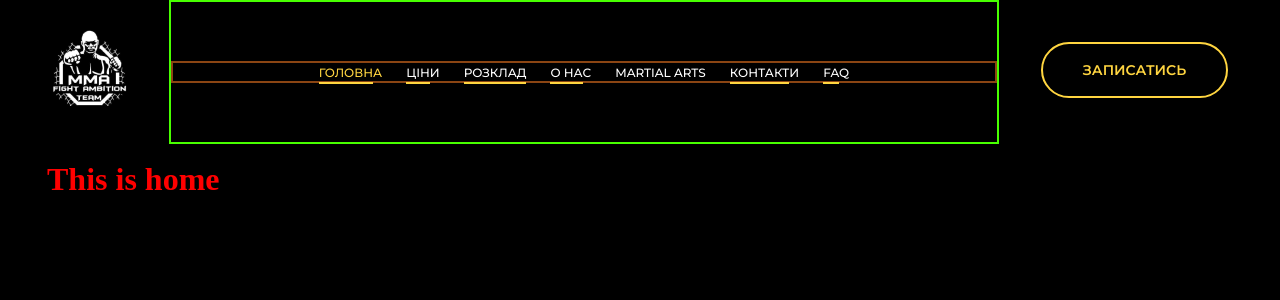
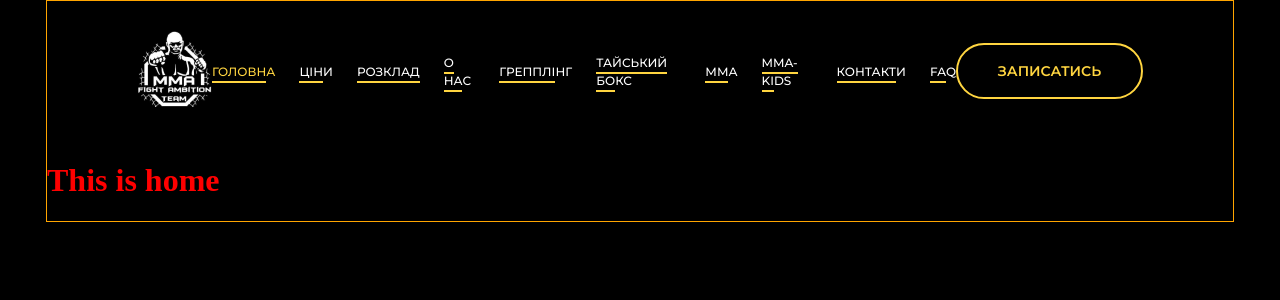
Before and after one commit to GrachPrado/MMA, a React (Create React App) app: page / in a window 1280 px wide. Shown: the top 300 px of the page. Built offline with nearby package versions, Linux system fonts and the light colour scheme.

Commit message:
css handled

```diff
--- a/public/index.html
+++ b/public/index.html
@@ -3,7 +3,6 @@
   <head>
     <meta charset="utf-8" />
     <meta name="viewport" content="width=device-width, initial-scale=1" />
-    <meta name="theme-color" content="#000000" />
     <meta
       name="description"
       content="Web site created using create-react-app"
--- a/src/App.tsx
+++ b/src/App.tsx
@@ -1,6 +1,5 @@
 import React from 'react';
 import { BrowserRouter as Router } from "react-router-dom";
-
 import "./app.scss";
 import Header from './components/header/Header';
 import HeaderRoutes from './components/header/HeaderRouter';
--- a/src/app.scss
+++ b/src/app.scss
@@ -2,7 +2,7 @@ body{
     background-color: #000000;
     margin: 0;
     max-width: 74.125rem;
-    border: 0px solid orange;
+    border: 1px solid orange;
     margin: auto;
 
 }
--- a/src/components/header/header.scss
+++ b/src/components/header/header.scss
@@ -7,4 +7,13 @@ header{
     margin: 0 5px;
     // border: 2px solid green;
     z-index: 99;
+    @media only screen and (min-width:768px) {
+        margin: 0 20px ;
+    }
+    @media only screen and (min-width:1024px) {
+        margin: 0 90px ;
+    }
+    @media only screen and (min-width:1440px) {
+        margin: 0 ;
+    }
 }
--- a/src/components/header/renderItems/renderNavigation/renderNavigation/RenderNavigation.tsx
+++ b/src/components/header/renderItems/renderNavigation/renderNavigation/RenderNavigation.tsx
@@ -1,4 +1,4 @@
-import React, { FC, useRef } from 'react';
+import React, { FC, useRef} from 'react';
 import './renderNavigation.scss';
 import { NavItem, Props } from './type';
 import useCurrentLocation from './useCurrentLocation/useCurrentLocation';
@@ -28,9 +28,11 @@ const RenderNavigation: FC<Props> = ({ isOpen, setIsOpen }) => {
   useSwipeToClose(navRef, () => setIsOpen(false)); // Use the swipe-to-close hook
 
   const screenWidth = useScreenWidth();
-  const isSmallScreen = screenWidth <= 1536; // redo to 1024, this is for convenience
+  const isSmallScreen = screenWidth <= 1024; // redo to 1024, this is for convenience
 
   const { isDropDownOpened, toggleDropdown } = ToggleDropdown(); // Use the ToggleDropdown component
+  // Function to check if any dropdown item is active
+  const isDropdownItemActive = navItems.slice(4, 8).some(item => currentPath === item.to);
 
   const renderNavItems = (items: NavItem[]) => (
     items.map((item) => (
@@ -51,14 +53,14 @@ const RenderNavigation: FC<Props> = ({ isOpen, setIsOpen }) => {
       <ul>
         {isSmallScreen ? (
           <>
-            {renderNavItems(navItems.slice(0, 4))}
+            {screenWidth === 768 ? renderNavItems(navItems.slice(0,2)) : renderNavItems(navItems.slice(0, 4))}
             <li className="dropdown">
-              <a href="#!" className="dropdown-toggle" role="button" aria-expanded="false"  onClick={toggleDropdown}>
+              <a href="#!" className={`dropdown-toggle ${isDropdownItemActive ? 'color' : ''}`} role="button" aria-expanded="false"  onClick={toggleDropdown}>
                 Martial Arts
               </a>
               {isDropDownOpened && ( // Conditionally render the dropdown menu
                 <ul className="dropdown__menu" aria-label="Martial Arts Dropdown">
-                  {renderNavItems(navItems.slice(4, 8))}
+                  {screenWidth === 768 ? renderNavItems(navItems.slice(2, 8)) : renderNavItems(navItems.slice(4, 8))}
                 </ul>
               )}
             </li>
--- a/src/components/header/renderItems/renderNavigation/renderNavigation/renderNavigation.scss
+++ b/src/components/header/renderItems/renderNavigation/renderNavigation/renderNavigation.scss
@@ -1,9 +1,9 @@
-nav{
+nav {
     position: absolute;
     top: 0;
     left: 0;
     height: 100vh;
-    border: 2px solid rgb(72, 255, 0);
+    // border: 2px solid rgb(72, 255, 0);
     background-color: #000000;
     justify-content: center;
     z-index: 999;
@@ -13,37 +13,44 @@ nav{
     width: 220px;
     &.open {
       transform: translateX(-2%);
-
     }
-    ul{
+    ul {
       margin: 0;
       padding: 40px 0 0 50px;
       list-style-type: none;
 
-        li{
-            &:not(:last-child){
+      li {
+        &:not(:last-child) {
           margin-bottom: 10px;
         }
-            a{
+        a {
           text-decoration: none;
-                color: #FFF;
+          color: #fff;
           font-family: "Montserrat";
           font-size: 12px;
           font-style: normal;
           font-weight: 500;
           line-height: normal;
           text-transform: uppercase;
-                &:active,&.active,&:hover{
-                    color: #FFD540;
+          &:active,
+          &.active,
+          &:hover {
+            color: #ffd540;
           }
-                .item__label{
+          .item__label {
             padding-bottom: 2px;
-                    border-bottom: 2px solid #FFD540;
+            border-bottom: 2px solid #ffd540;
           }
         }
       }
-        .dropdown{
-            .dropdown__menu{
+      .dropdown {
+        .dropdown-toggle {
+          border-bottom: 2px solid #ffd540;
+          &.color {
+            color: #ffd540;
+          }
+        }
+        .dropdown__menu {
           position: relative;
           display: flex;
           flex-direction: column;
@@ -61,7 +68,7 @@ nav{
   }
 
   @media only screen and (min-width: 768px) {
-        nav{
+    nav {
       position: relative;
       height: 140px;
       max-width: 51.6rem; // counted 827px
@@ -69,19 +76,33 @@ nav{
       width: 100%;
       transform: translateX(0%); /* Start off-screen to the left */
       align-content: center;
-            ul{
+      ul {
         display: flex;
         flex-direction: row;
         align-items: center;
         justify-content: center;
         padding: 0;
-                border: 2px solid saddlebrown;
-                li{
-                    &:not(:last-child){
+        // border: 2px solid saddlebrown;
+        li {
+          &:not(:last-child) {
             margin-right: 24px;
             margin-bottom: 0;
+          }
+        }
+        .dropdown {
+          // border: 2px solid hotpink;
+          position: relative;
+          .dropdown__menu {
+            position: absolute;
+            padding: 0;
+            margin-top: 5px;
+            width: 200px;
+            // border: 4px solid green;
+            li {
+              margin-bottom: 10px;
             }
           }
         }
       }
     }
+  }
--- a/src/components/header/renderItems/renderRegisterButton/renderRegisterButton.scss
+++ b/src/components/header/renderItems/renderRegisterButton/renderRegisterButton.scss
@@ -17,7 +17,7 @@ text-transform: uppercase;
 display: none; // temporary
 }
 
-@media only screen and (min-width:768px) {
+@media only screen and (min-width:425px) {
     button{
         display: block;
     }
```
Lines whose indentation alone changed are shown as unchanged.
